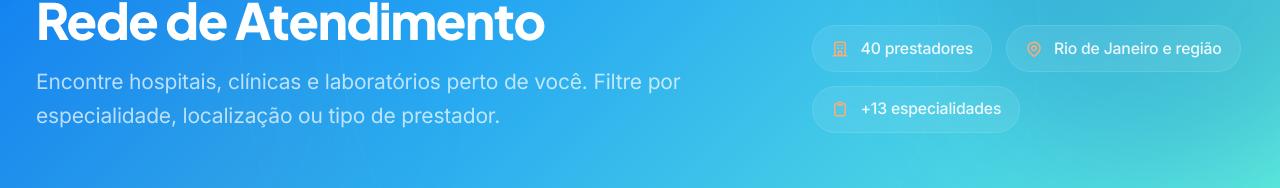
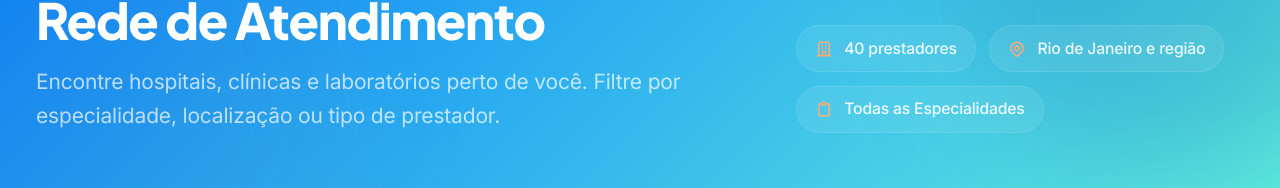
Before and after one commit to fnsdeividy/amacor-site, a React (Vite) app: page /rede-credenciada in a window 1280 px wide. Shown: the part 227-415 px from the top of the page. Built offline with nearby package versions, Linux system fonts and the light colour scheme; no server answers.

Commit message:
feat(provider-network): update specialty display text to show all specialties
- Replace "+13 especialidades" with "Todas as Especialidades" text
- Improve clarity of provider network specialty information
- Align messaging to better communicate full specialty availability

```diff
--- a/src/pages/ProviderNetwork.tsx
+++ b/src/pages/ProviderNetwork.tsx
@@ -137,7 +137,7 @@ export default function ProviderNetwork() {
                   <svg className="w-4 h-4 text-accent-300" fill="none" stroke="currentColor" viewBox="0 0 24 24" aria-hidden="true">
                     <path strokeLinecap="round" strokeLinejoin="round" strokeWidth={2} d="M9 5H7a2 2 0 00-2 2v12a2 2 0 002 2h10a2 2 0 002-2V7a2 2 0 00-2-2h-2M9 5a2 2 0 002 2h2a2 2 0 002-2M9 5a2 2 0 012-2h2a2 2 0 012 2" />
                   </svg>
-                  <span className="text-sm font-medium text-white/90">+13 especialidades</span>
+                  <span className="text-sm font-medium text-white/90">  Todas as Especialidades</span>
                 </div>
               </div>
             </div>
```
